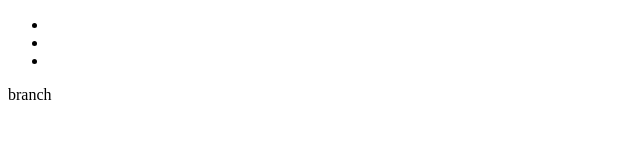
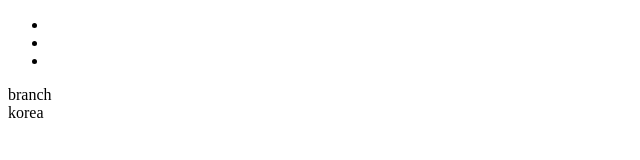
Before and after one commit to ggurugi/test, a plain HTML site: page index.html in a window 1280 px wide. Shown: the full height of the page, 0-640 px from the left. Drawn offline with Linux system fonts and the light colour scheme.

Commit message:
no message

```diff
--- a/index.html
+++ b/index.html
@@ -15,5 +15,6 @@
 	<p class="document"></p>
 	<div class="branch">branch</div>
 	<div class="branch3"></div>
+	korea
 </body>
 </html>
```
